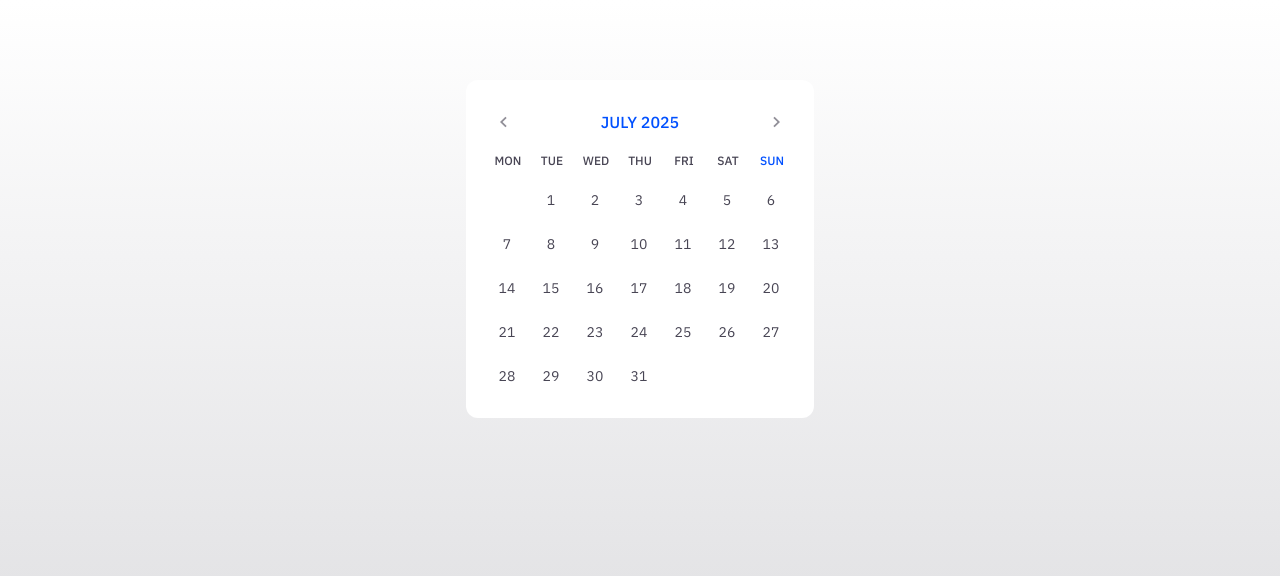
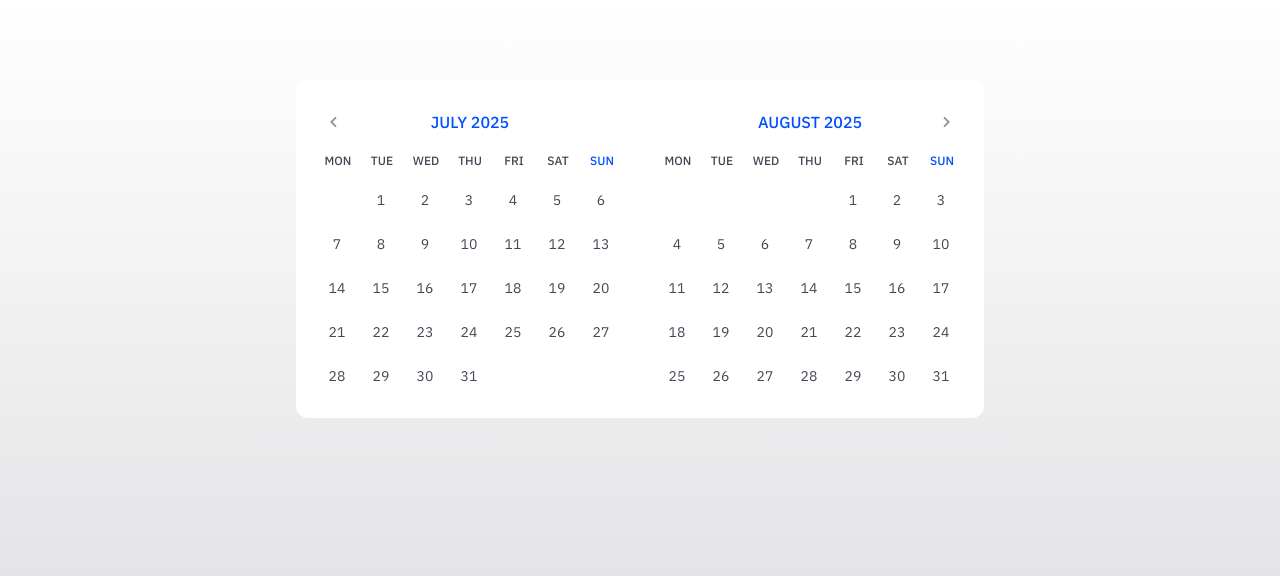
Before and after one commit to vjeran-zivkovic007/date-range-calendar, a Next.js app: page / in a window 1280 px wide. Shown: the top 576 px of the page. Built offline with nearby package versions, Linux system fonts and the light colour scheme.

Commit message:
Create rdp-day-selected overrides WIP

```diff
--- a/app/globals.css
+++ b/app/globals.css
@@ -52,3 +52,36 @@ body {
   --color-white-10: #FFFFFF1A;
   --color-white-5: #FFFFFF0D;
 }
+
+@layer utilities {
+  .rdp-day_selected .rdp-day_button {
+    @apply bg-primary-100 border-indigo-500;
+  }
+
+  .rdp-range_end .rdp-day_button {
+    @apply bg-primary-40;
+  }
+}
+
+.rdp-selected-1.rdp-range_start .rdp-day_button,
+.rdp-selected-1.rdp-range_end .rdp-day_button {
+  background: unset;
+  color: var(--color-gray-100);
+  border-radius: unset;
+}
+
+.rdp-selected-1.rdp-range_middle {
+  background: var(--color-primary-40);
+}
+
+.rdp-selected-1.rdp-range_start.rdp-range_end {
+  background: var(--color-primary-40);
+}
+
+.rdp-selected-1.rdp-range_start {
+  background: var(--color-primary-40);
+}
+
+.rdp-selected-1.rdp-range_end {
+  background: var(--color-primary-40);
+}
--- a/app/ui/calendar/calendar.tsx
+++ b/app/ui/calendar/calendar.tsx
@@ -19,16 +19,17 @@ export function BidCalendar({
   return (
     <DayPicker
       mode="range"
+      numberOfMonths={2}
       navLayout="around"
       weekStartsOn={1}
       className={`${ibmPlexSans.className} text-gray-100 ${className}`}
       classNames={{
-        today: `border-amber-500`, // Add a border to today's date
-        selected: `bg-amber-500 border-amber-500 text-white`, // Highlight the selected day
+        today: `border-amber-500`,
+        selected: `rdp-selected-1`,
         root: `${defaultClassNames.root} rounded-xl p-5 bg-white-100`,
         chevron: `fill-gray-60 w-4 h-4`,
         caption_label: `${defaultClassNames.caption_label} text-primary-100 text-base uppercase font-medium`,
-        weekdays: `${defaultClassNames.weekdays} uppercase`,
+        weekdays: `uppercase`,
         weekday: `py-2 font-medium last:text-primary-100 text-[12px]`,
         day: `${defaultClassNames.day} text-sm`,
         ...classNames,
```
